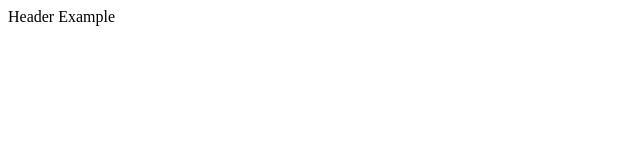
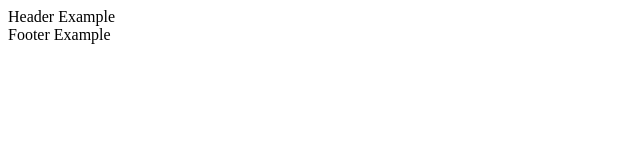
Before and after one commit to ykaurarshpreet/version-control-simulation-ArshpreetKaur, a plain HTML site: page index.html in a window 1280 px wide. Shown: the full height of the page, 0-640 px from the left. Drawn offline with Linux system fonts and the light colour scheme.

Commit message:
Added footer section to index.html

```diff
--- a/index.html
+++ b/index.html
@@ -7,5 +7,6 @@
 </head>
 <body>
     <header>Header Example</header>
+    <footer>Footer Example</footer>
 </body>
 </html>
```
